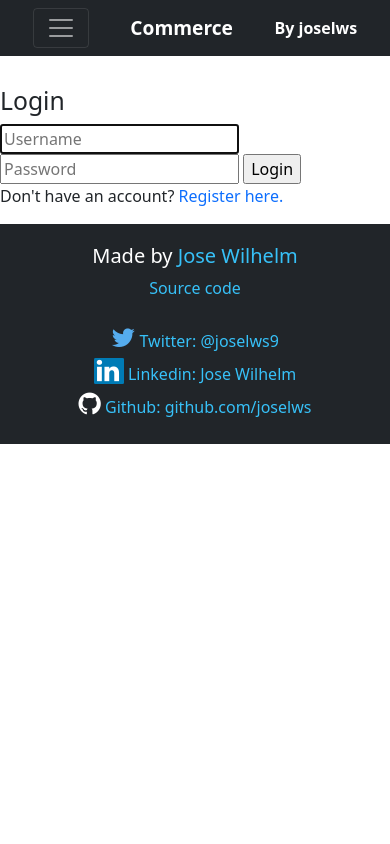
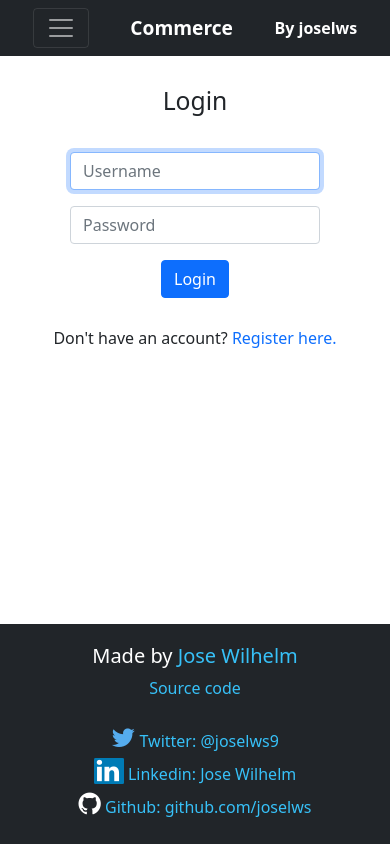
Before and after one commit to joselws/commerce, a Django app: page /login in a window 390 px wide. Run offline with Django 3.2, Linux system fonts and the light colour scheme.

Commit message:
login.html CSS and responsive design

```diff
--- a/auctions/static/auctions/styles.css
+++ b/auctions/static/auctions/styles.css
@@ -1,6 +1,13 @@
 /* Styles designed for mobile devices */
 
 /****** GENERAL ******/
+
+body {
+    min-height: 100vh;
+    display: flex;
+    flex-direction: column;
+}
+
 a {
     text-decoration: none;
 }
@@ -62,6 +69,10 @@ a {
 
 
 /****** MAIN SECTION ******/
+
+#main-container {
+    flex: 1;
+}
 
 .page-header {
     margin: 30px 0px;
@@ -178,6 +189,37 @@ a {
 }
 
 
+/****** LOGIN.HTML ******/
+
+.login-wrapper {
+    display: flex;
+    flex-direction: column;
+    justify-content: center;
+    align-items: center;
+}
+
+.login-form-wrapper {
+    display: flex;
+    flex-direction: column;
+    justify-content: center;
+    align-items: center;
+    margin: 20px 0;
+}
+
+.login-form-wrapper input {
+    margin: 8px 0;
+}
+
+.login-password, .login-username {
+    max-width: 250px;
+}
+
+.login-info {
+}
+
+
+
+
 
 /****** RESPONSIVE DESIGN FOR DESKTOP SCREENS ******/
 
--- a/auctions/templates/auctions/login.html
+++ b/auctions/templates/auctions/login.html
@@ -12,9 +12,9 @@
 
         <form class="login-form-wrapper" action="{% url 'login' %}" method="post">
             {% csrf_token %}
-            <input autofocus class="login-username" type="text" name="username" placeholder="Username">
-            <input class="login-password" type="password" name="password" placeholder="Password">
-            <input class="login-btn" type="submit" value="Login">
+            <input autofocus class="login-username form-control" type="text" name="username" placeholder="Username">
+            <input class="login-password form-control" type="password" name="password" placeholder="Password">
+            <input class="login-btn btn btn-primary" type="submit" value="Login">
         </form>
 
         <p class="login-info">Don't have an account? <a class="link" href="{% url 'register' %}">Register here.</a></p>
```
Also changed, not shown: auctions/static/auctions/images/empty_dGNe6v4.jpg (added), db.sqlite3.
